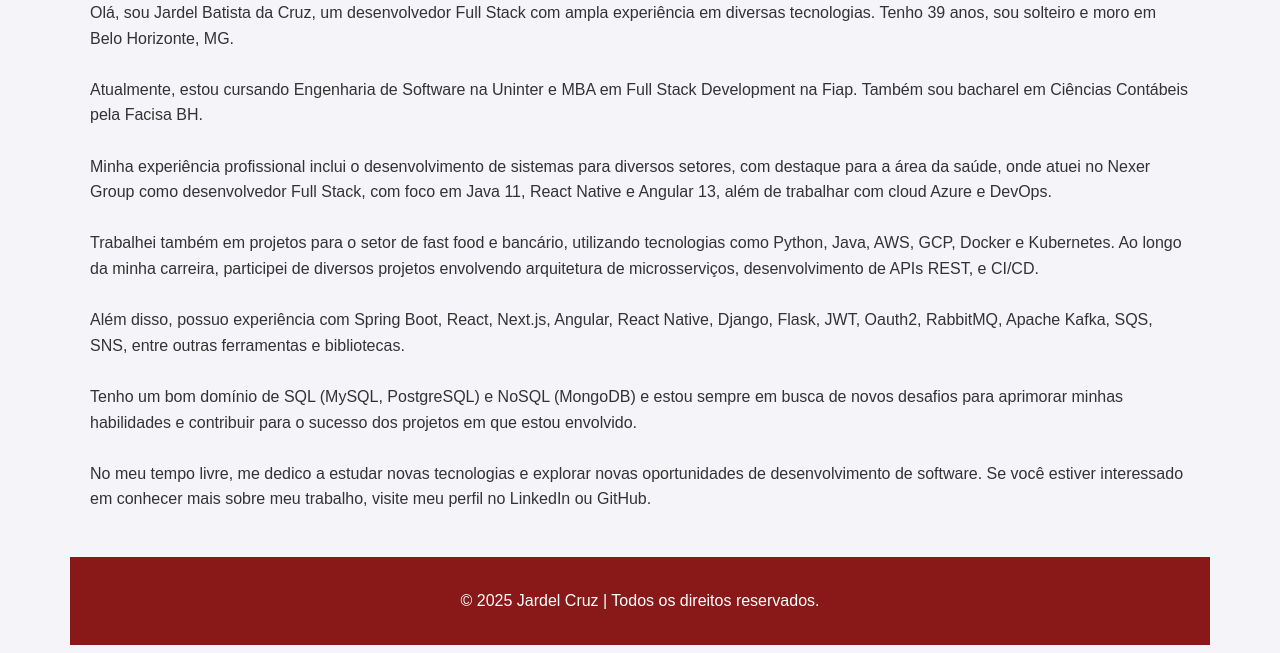
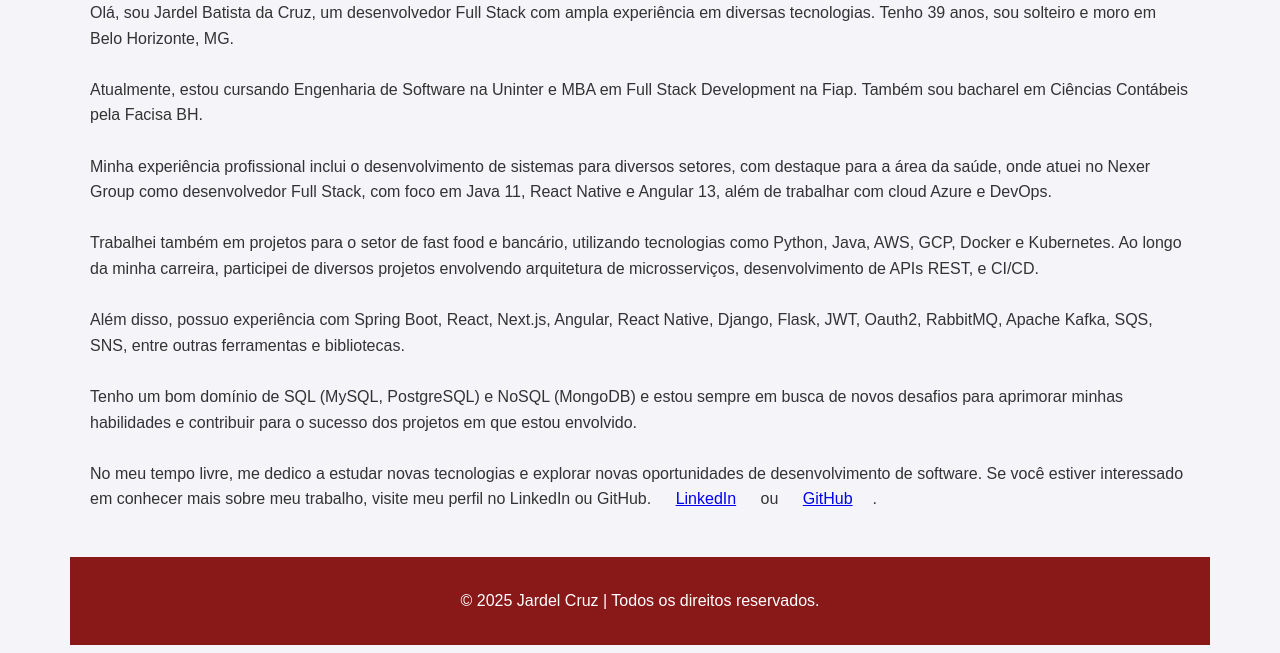
Before and after one commit to jadelcruz1/Aplicacoes-Web-Moveis, a plain HTML site: page SobreMim.html in a window 1280 px wide. Shown: the part 163-816 px from the top of the page. Drawn offline with Linux system fonts and the light colour scheme.

Commit message:
inclusao do linkedin e do github

```diff
--- a/SobreMim.html
+++ b/SobreMim.html
@@ -29,6 +29,8 @@
         Além disso, possuo experiência com Spring Boot, React, Next.js, Angular, React Native, Django, Flask, JWT, Oauth2, RabbitMQ, Apache Kafka, SQS, SNS, entre outras ferramentas e bibliotecas. <br><br>
         Tenho um bom domínio de SQL (MySQL, PostgreSQL) e NoSQL (MongoDB) e estou sempre em busca de novos desafios para aprimorar minhas habilidades e contribuir para o sucesso dos projetos em que estou envolvido. <br><br>
         No meu tempo livre, me dedico a estudar novas tecnologias e explorar novas oportunidades de desenvolvimento de software. Se você estiver interessado em conhecer mais sobre meu trabalho, visite meu perfil no LinkedIn ou GitHub.
+          <a href="https://www.linkedin.com/in/jardel-cruz-689a379a/" target="_blank">LinkedIn</a> ou
+          <a href="https://github.com/jadelcruz1?tab=repositories" target="_blank">GitHub</a>.
     </p>
     </main>
      <footer>
```
Also changed, not shown: 3 other files.
